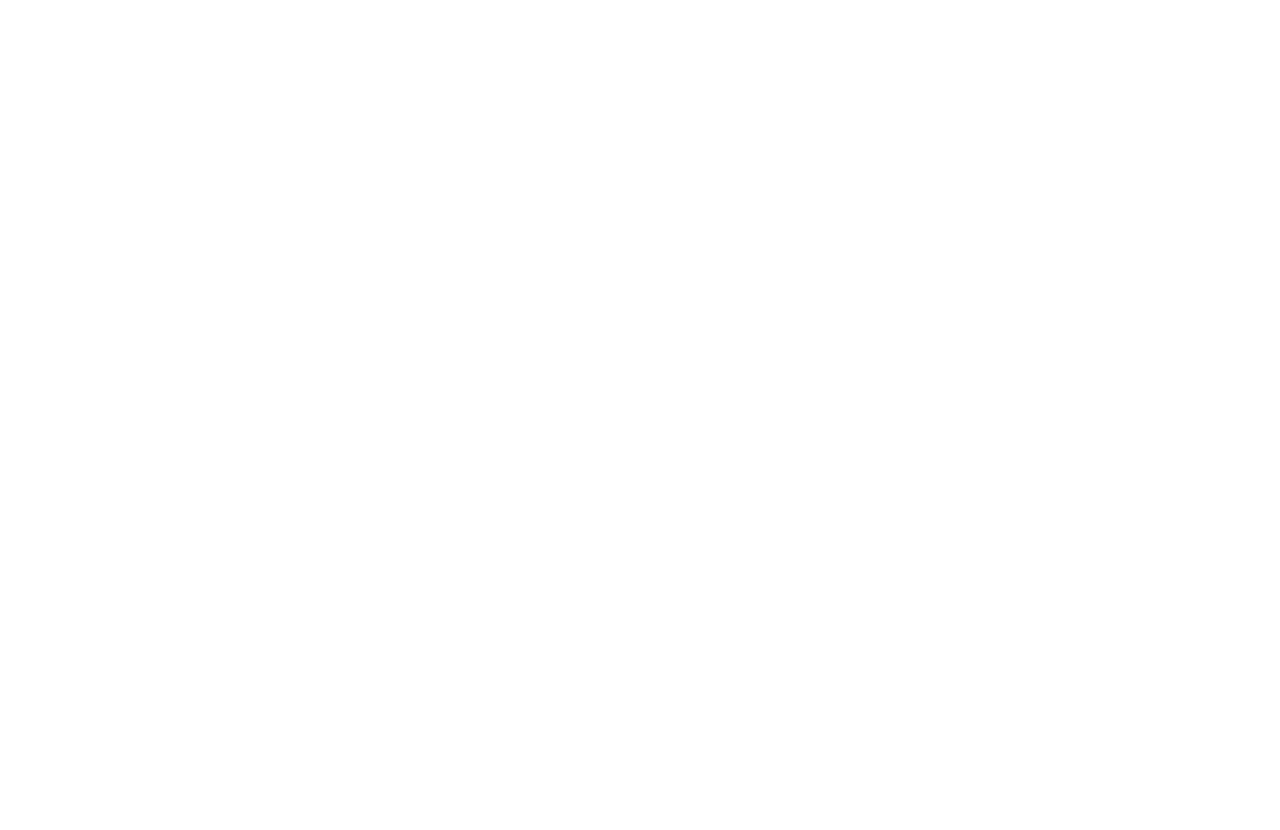
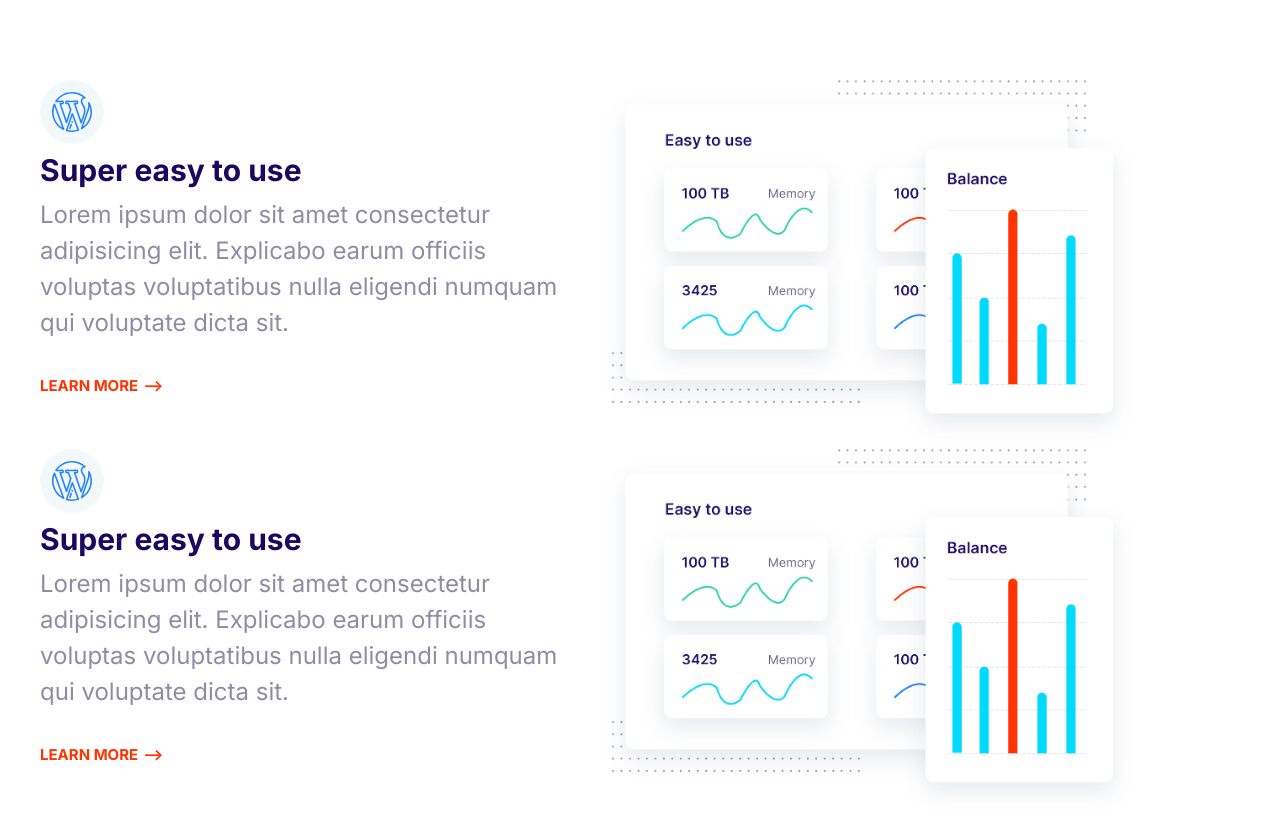
Before and after one commit to umathileepan/9thJuly2021, a plain HTML site: page HTMLCSSProject/index.html in a window 1280 px wide. Before the commit the page ends 800 px from the top, so only its background shows below. Drawn offline with Linux system fonts and the light colour scheme.

Commit message:
working on feature block.

```diff
--- a/HTMLCSSProject/css/style.css
+++ b/HTMLCSSProject/css/style.css
@@ -767,3 +767,16 @@ a {
   max-width: 500px;
   margin: 0 auto;
 }
+
+/* Features */
+.feature {
+  gap: 4rem 2rem;
+}
+
+.feature__heading {
+  margin: 1rem 0;
+}
+
+.feature-img {
+  width: 100%;
+}
--- a/HTMLCSSProject/index.html
+++ b/HTMLCSSProject/index.html
@@ -15,6 +15,42 @@
     <title>Moshify</title>
   </head>
   <body>
+    <section class="block container">
+      <article class="grid grid--cols2 feature">
+        <div>
+          <span class="icon-container">
+            <svg class="icon icon--primary">
+              <use xlink:href="images/sprite.svg#wordpress"></use>
+            </svg>
+          </span>
+          <h3 class="feature__heading">Super easy to use</h3>
+          <p>
+            Lorem ipsum dolor sit amet consectetur adipisicing elit. Explicabo
+            earum officiis voluptas voluptatibus nulla eligendi numquam qui
+            voluptate dicta sit.
+          </p>
+          <a href="#" class="link-arrow">Learn More</a>
+        </div>
+        <img class="feature-img" src="/images/easy.jpg" alt="" />
+      </article>
+      <article class="grid grid--cols2 feature">
+        <div>
+          <span class="icon-container">
+            <svg class="icon icon--primary">
+              <use xlink:href="images/sprite.svg#wordpress"></use>
+            </svg>
+          </span>
+          <h3 class="feature__heading">Super easy to use</h3>
+          <p>
+            Lorem ipsum dolor sit amet consectetur adipisicing elit. Explicabo
+            earum officiis voluptas voluptatibus nulla eligendi numquam qui
+            voluptate dicta sit.
+          </p>
+          <a href="#" class="link-arrow">Learn More</a>
+        </div>
+        <img class="feature-img" src="/images/easy.jpg" alt="" />
+      </article>
+    </section>
     <script src="./components/js/main.js"></script>
   </body>
 </html>
```
